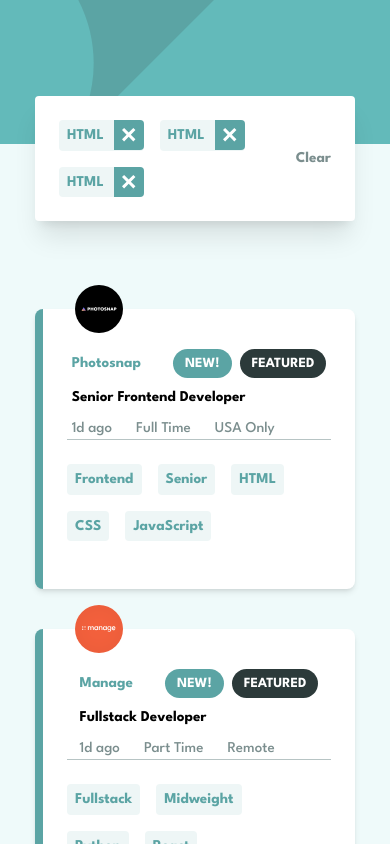
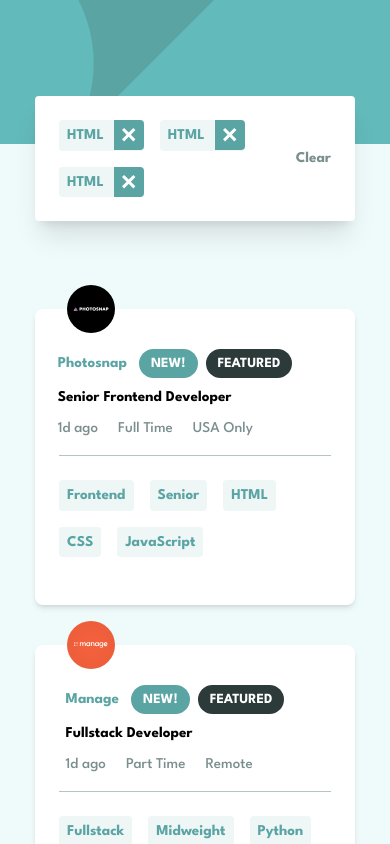
Before and after one commit to victorpatru/job-listing-fem, a React (Vite) app: page / in a window 390 px wide. Shown: the top 844 px of the page. Built offline with nearby package versions, Linux system fonts and the light colour scheme.

Commit message:
fix: adjust mobile job listing card styling issue

```diff
--- a/src/components/CardItem.jsx
+++ b/src/components/CardItem.jsx
@@ -1,5 +1,3 @@
-import { useEffect } from "react";
-
 function CardItem({ company }) {
   const {
     company: companyName,
@@ -16,13 +14,13 @@ function CardItem({ company }) {
     tools,
   } = company;
 
-  console.log(company);
   return (
     // Card Container
-    <section className="container max-w-xs bg-white  shadow-md rounded-lg text-base border-l-8 border-primaryCyan font-bold md:max-w-4xl xl:max-w-6xl mt-10">
+    // border-l-8 border-primaryCyan => add this only on the top two
+    <section className="container max-w-xs bg-white shadow-md rounded-lg text-base font-bold md:max-w-4xl xl:max-w-6xl mt-10">
       <div className="relative px-6 py-10 flex flex-col space-y-2">
         <div className="md:flex md:justify-between md:items-center">
-          <div className="flex flex-col items-center md:flex-row md:space-y-0 md:space-x-6">
+          <div className="flex flex-col items-center md:flex-row md:space-y-0 md:space-x-6 mr-10">
             {/* Image Div */}
             <a href="#">
               <img
@@ -31,19 +29,17 @@ function CardItem({ company }) {
                 className="absolute w-12 left-8 -top-6 md:w-20  md:static"
               />
             </a>
-            <div className="flex flex-col space-y-2">
+            <div className="flex flex-col space-y-2 mb-4">
               {/* Company name + Label Container */}
-              <div className="flex items-center space-x-2">
-                <h1 className="text-primaryCyan mr-6 md:text-xl">
-                  {companyName}
-                </h1>
+              <div className="flex items-center">
+                <h1 className="text-primaryCyan md:text-xl">{companyName}</h1>
                 {newPosting && (
-                  <span className="uppercase bg-primaryCyan text-white px-3 py-1 rounded-full text-[14px]">
+                  <span className="uppercase bg-primaryCyan text-white px-3 py-1 rounded-full text-[14px] ml-3">
                     New!
                   </span>
                 )}
                 {featured && (
-                  <span className="uppercase bg-veryDarkGrayishCyan text-white px-3 py-1 rounded-full text-[14px]">
+                  <span className="uppercase bg-veryDarkGrayishCyan text-white px-3 py-1 rounded-full text-[14px] ml-2">
                     Featured
                   </span>
                 )}
@@ -56,7 +52,7 @@ function CardItem({ company }) {
               </a>
 
               {/* Job Listing Additional Information Flex Container */}
-              <ul className="flex font-medium space-x-6 text-darkGrayishCyan md:text-md">
+              <ul className="flex font-medium space-x-5 text-darkGrayishCyan md:text-md">
                 <li>{postedAt}</li>
                 <li>{contract}</li>
                 <li>{location}</li>
@@ -75,8 +71,10 @@ function CardItem({ company }) {
                 {language}
               </li>
             ))}
-            {tools.map((tool) => (
-              <li className="card">{tool}</li>
+            {tools.map((tool, index) => (
+              <li className="card" key={index}>
+                {tool}
+              </li>
             ))}
           </ul>
         </div>
--- a/src/components/CardList.jsx
+++ b/src/components/CardList.jsx
@@ -5,15 +5,11 @@ import FilteringContext from "../context/FilteringContext";
 function CardList() {
   const { companies } = useContext(FilteringContext);
 
-  console.log(companies.length);
   return (
     <>
-      {companies.map(
-        (company) =>
-          typeof company !== undefined && (
-            <CardItem key={company.id} company={company} />
-          )
-      )}
+      {companies.map((company, index) => (
+        <CardItem key={company.id} company={company} />
+      ))}
     </>
   );
 }
```
